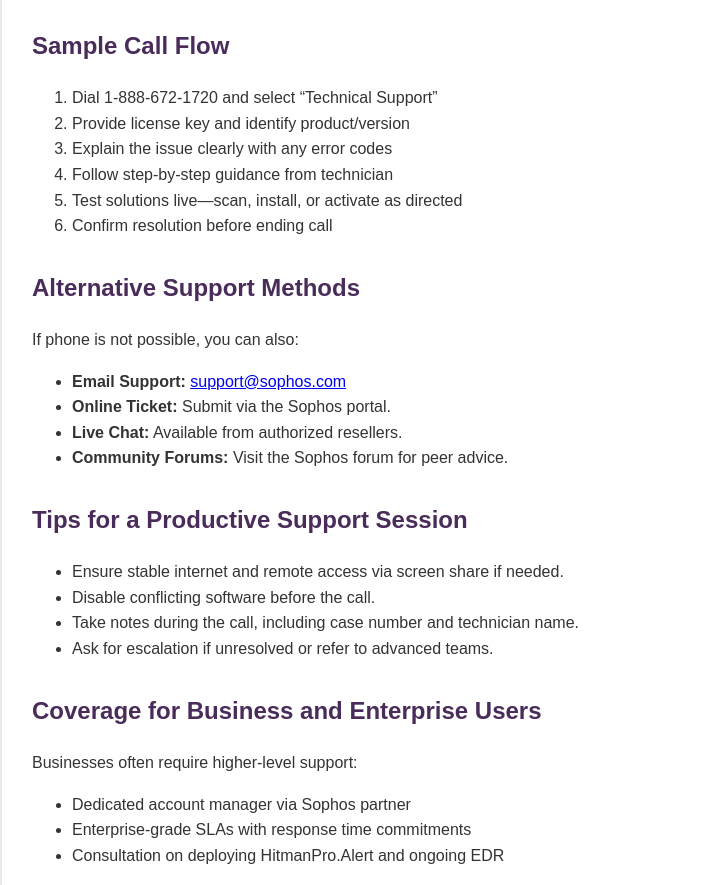
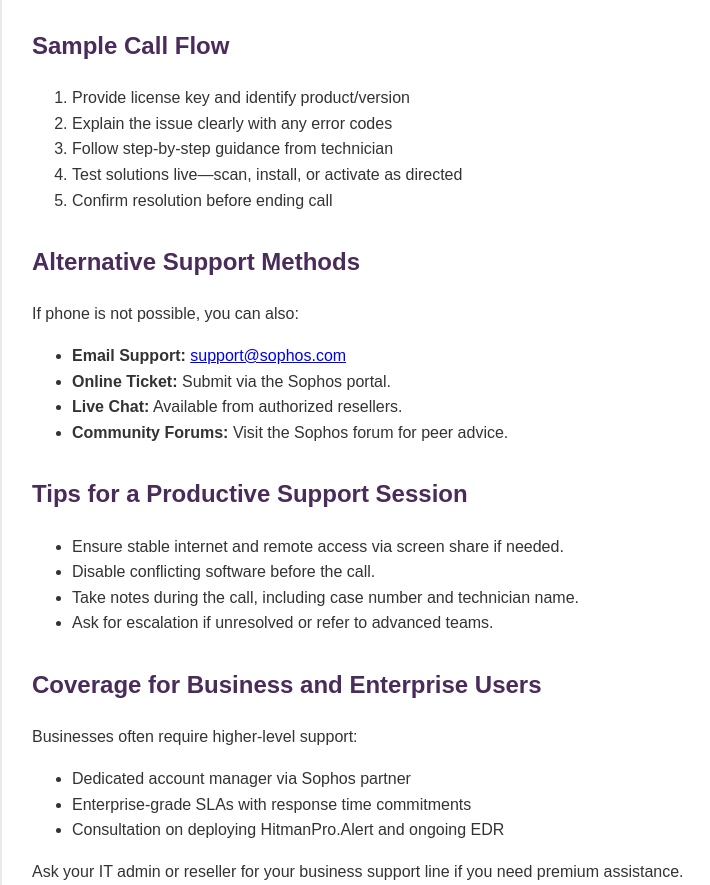
Before and after one commit to Alleneeeee/hitmanpro-customer-service-telephone-number, a plain HTML site: page index.html in a window 1280 px wide. Shown: the part 1465-2350 px from the top of the page, without its empty margins (208-918 px from the left). Drawn offline with Linux system fonts and the light colour scheme.

Commit message:
Update index.html

```diff
--- a/index.html
+++ b/index.html
@@ -118,7 +118,7 @@
     <div class="section">
       <h2>Sample Call Flow</h2>
       <ol>
-        <li>Dial 1‑888‑672‑1720 and select “Technical Support”</li>
+
         <li>Provide license key and identify product/version</li>
         <li>Explain the issue clearly with any error codes</li>
         <li>Follow step-by-step guidance from technician</li>
```
